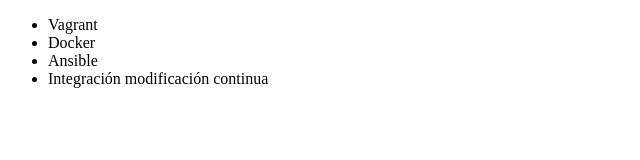
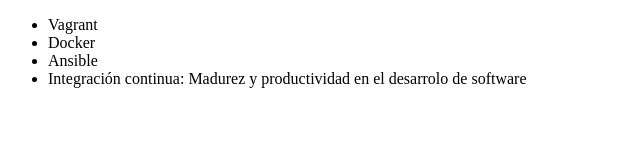
Before and after one commit to ManuelCantoral/alura-git, a plain HTML site: page index.html in a window 1280 px wide. Shown: the whole page, without its empty margins (0-640 px from the left). Drawn offline with Linux system fonts and the light colour scheme.

Commit message:
Renombrando curso de  integración continua

```diff
--- a/index.html
+++ b/index.html
@@ -9,7 +9,7 @@
          <li> Vagrant </li>
          <li> Docker </li>
          <li> Ansible </li>
-         <li> Integración modificación continua </li>
+         <li> Integración continua: Madurez y productividad en el desarrolo de software </li>
      </ul>
 </body>
 </html>
```
